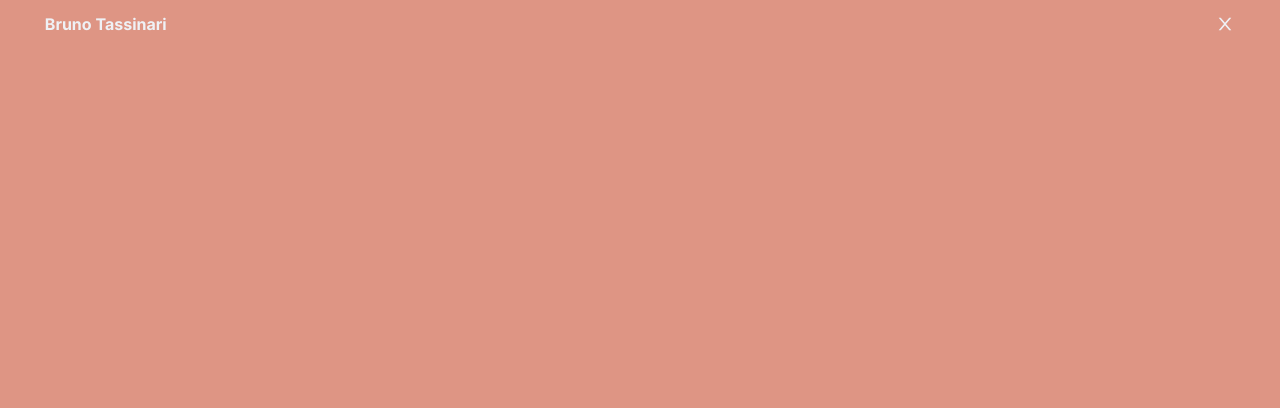
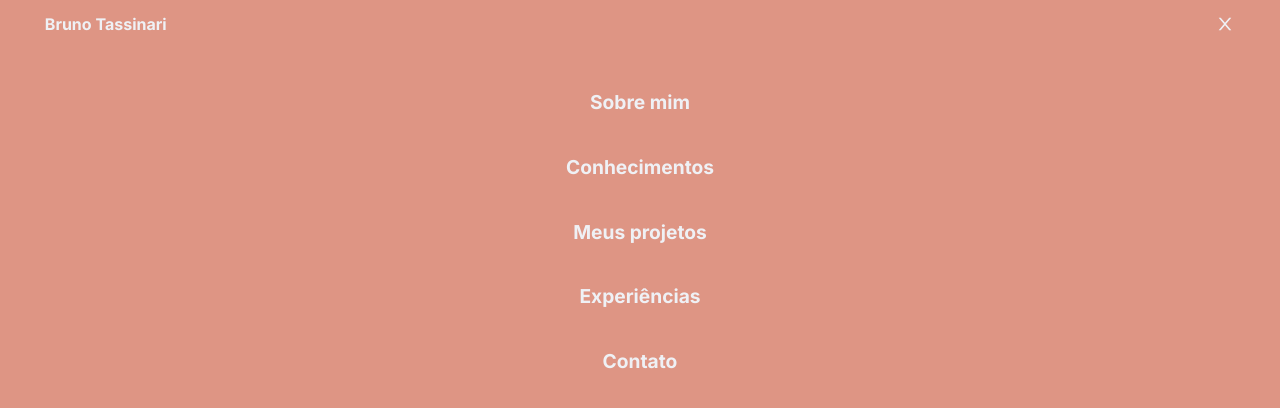
Before and after one commit to BrunoTassinari/tassinari-website, a React (Vite) app: page / in a window 1280 px wide. Both pictures are taken after a click on the button 1223 px from the left and 25 px from the top of the page. Shown: the top 408 px of the page. Built offline with nearby package versions, Linux system fonts and the light colour scheme.

Commit message:
feat: anchors menu

```diff
--- a/src/components/footer.tsx
+++ b/src/components/footer.tsx
@@ -6,7 +6,7 @@ export const Footer = () => {
       <div className="w-[90%] py-3 m-auto container flex flex-col items-center justify-between">
         <section className="flex justify-between items-center w-2/4">
           <section className="flex items-center">
-            <Icon icon="github" size={24} />
+            <Icon icon="github" size={24} className="mr-1" />
             <a
               className="underline text-xs"
               href="https://github.com/BrunoTassinari"
@@ -17,7 +17,7 @@ export const Footer = () => {
             </a>
           </section>
           <section className="flex items-center">
-            <Icon icon="linkedin" size={24} />
+            <Icon icon="linkedin" size={24} className="mr-1" />
             <a
               className="underline text-xs"
               href="https://github.com/BrunoTassinari"
--- a/src/components/header.tsx
+++ b/src/components/header.tsx
@@ -1,7 +1,7 @@
 import { useContext, useEffect, useState } from 'react';
 import { AnimatePresence, motion } from 'framer-motion';
-
 import { ThemeContext } from '../context/theme-context';
+import { anchors } from '../contants';
 import { Icon } from './icon';
 
 interface NavBarProps {
@@ -29,6 +29,21 @@ const menuAnimation = {
   },
 };
 
+const linkAnimation = {
+  initial: {
+    y: '30vh',
+    transition: {
+      duration: 0.5,
+    },
+  },
+  open: {
+    y: 0,
+    transition: {
+      duration: 0.7,
+    },
+  },
+};
+
 const ToggleTheme = () => {
   const { currentTheme, changeCurrentTheme } = useContext(ThemeContext);
 
@@ -42,6 +57,22 @@ const ToggleTheme = () => {
     >
       <Icon icon={currentTheme === 'light' ? 'moon' : 'sun'} size={24} />
     </button>
+  );
+};
+
+const AnimatedLink = ({ href, label, onClick }: any) => {
+  return (
+    <motion.div variants={linkAnimation} initial="initial" animate="open">
+      <li key={href}>
+        <a
+          href={href}
+          className="text-[1.2rem] font-bold text-color-text-secondary"
+          onClick={onClick}
+        >
+          {label}
+        </a>
+      </li>
+    </motion.div>
   );
 };
 
@@ -63,6 +94,18 @@ const Navbar = ({ open, toggleMenu }: NavBarProps) => (
             <Icon icon="closeMenu" size={20} />
           </button>
         </div>
+        <nav className="max-w-[93%] h-[90%] mx-auto my-10">
+          <ul className="flex flex-col h-[40%] justify-between items-center space-y-3 overflow-hidden">
+            {anchors.map((anchor) => (
+              <AnimatedLink
+                key={anchor.id}
+                href={`#${anchor.id}`}
+                label={anchor.label}
+                onClick={toggleMenu}
+              />
+            ))}
+          </ul>
+        </nav>
       </motion.div>
     )}
   </AnimatePresence>
--- /dev/null
+++ b/src/contants.ts
@@ -0,0 +1,7 @@
+export const anchors = [
+  { id: 'about', label: 'Sobre mim' },
+  { id: 'skills', label: 'Conhecimentos' },
+  { id: 'projects', label: 'Meus projetos' },
+  { id: 'experience', label: 'Experiências' },
+  { id: 'contact', label: 'Contato' },
+];
```
